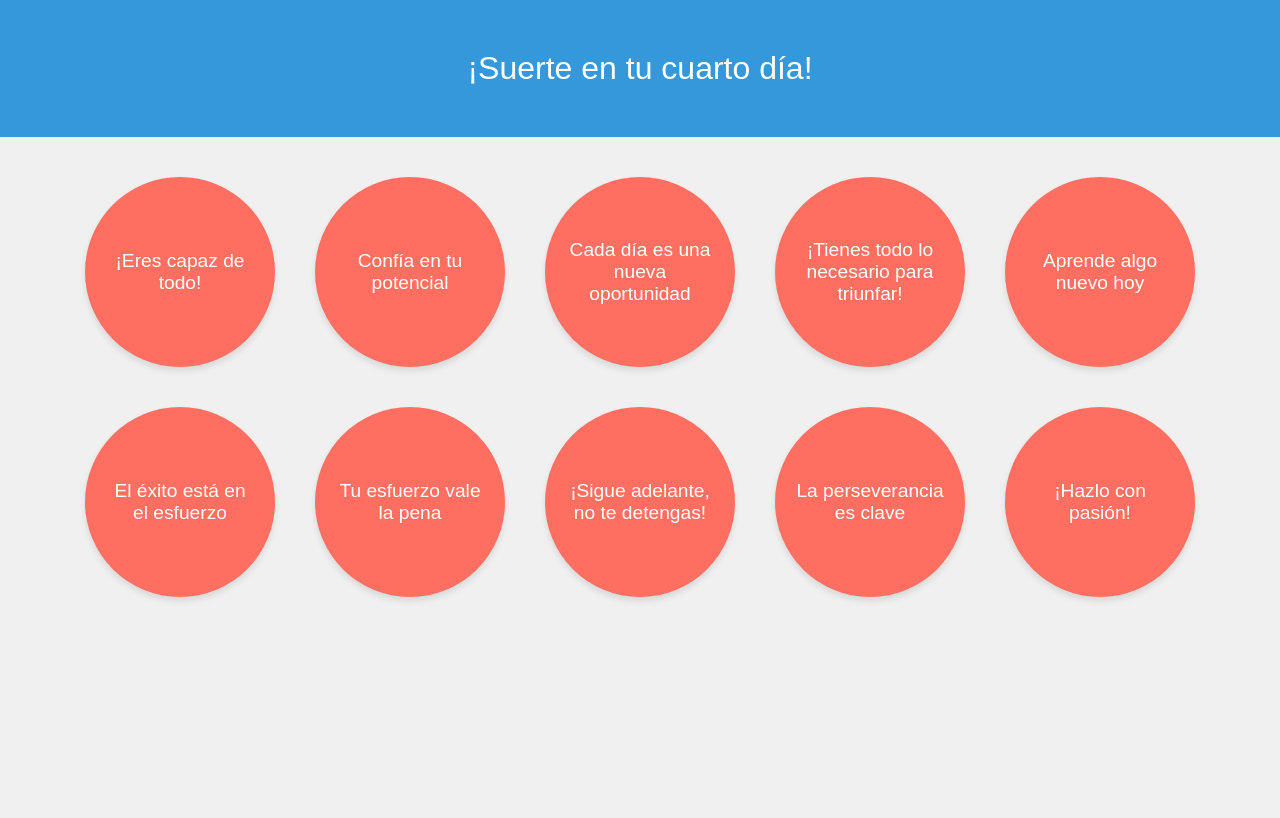
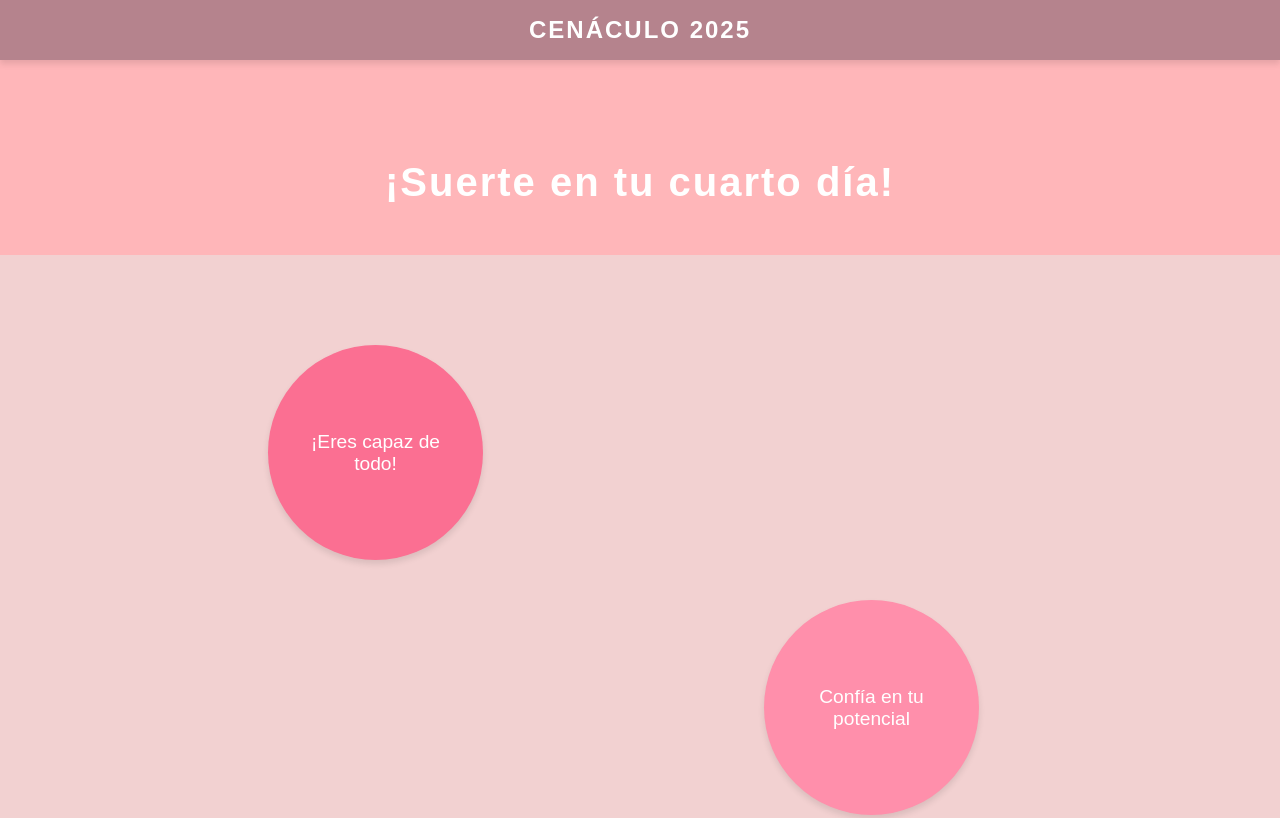
Before and after one commit to ntordomar/ntordomar.github.io, a plain HTML site: page index.html in a window 1280 px wide. Shown: the top 818 px of the page. Drawn offline with Linux system fonts and the light colour scheme.

Commit message:
changed style

```diff
--- a/index.html
+++ b/index.html
@@ -9,40 +9,69 @@
             font-family: Arial, sans-serif;
             margin: 0;
             padding: 0;
-            background-color: #f0f0f0;
+            background-color: #f2d1d1;
             overflow-x: hidden;
         }
 
+        .navbar {
+            position: fixed;
+            top: 0;
+            left: 0;
+            background-color: #b5838d;
+            color: white;
+            width: 100%;
+            height: 60px;
+            display: flex;
+            align-items: center;
+            justify-content: center;
+            font-size: 1.5em;
+            font-weight: bold;
+            z-index: 1000;
+            text-transform: uppercase;
+            letter-spacing: 2px;
+            box-shadow: 0 4px 6px rgba(0, 0, 0, 0.1);
+        }
+
         header {
-            background-color: #3498db;
+            background-color: #ffb6b9;
             color: white;
             text-align: center;
-            padding: 50px 0;
-            font-size: 2em;
+            padding: 160px 0 50px 0;
+            font-size: 2.5em;
+            font-weight: bold;
+            letter-spacing: 2px;
         }
 
         .container {
-            display: flex;
-            flex-wrap: wrap;
-            justify-content: center;
-            padding: 20px;
+            padding: 50px 20px;
         }
 
         .balloon {
-            background-color: #ff6f61;
+            background-color: #f3a6a6;
             color: white;
             padding: 20px;
             border-radius: 50%;
-            width: 150px;
-            height: 150px;
+            width: 175px;
+            height: 175px;
             display: flex;
             align-items: center;
             justify-content: center;
             text-align: center;
             font-size: 1.2em;
-            margin: 20px;
+            margin: 40px 0;
             box-shadow: 0 4px 6px rgba(0, 0, 0, 0.1);
             transition: transform 0.3s;
+            position: relative;
+        }
+
+        .balloon:nth-child(odd) {
+            background-color: #fb6f92;
+            left: 20%;
+        }
+
+        .balloon:nth-child(even) {
+            background-color: #ff8fab;
+            left: 60%;
         }
 
         .balloon:hover {
@@ -51,6 +80,8 @@
     </style>
 </head>
 <body>
+
+<div class="navbar">Cenáculo 2025</div>
 
 <header>
     ¡Suerte en tu cuarto día!
```
Also changed, not shown: 1 other file.
